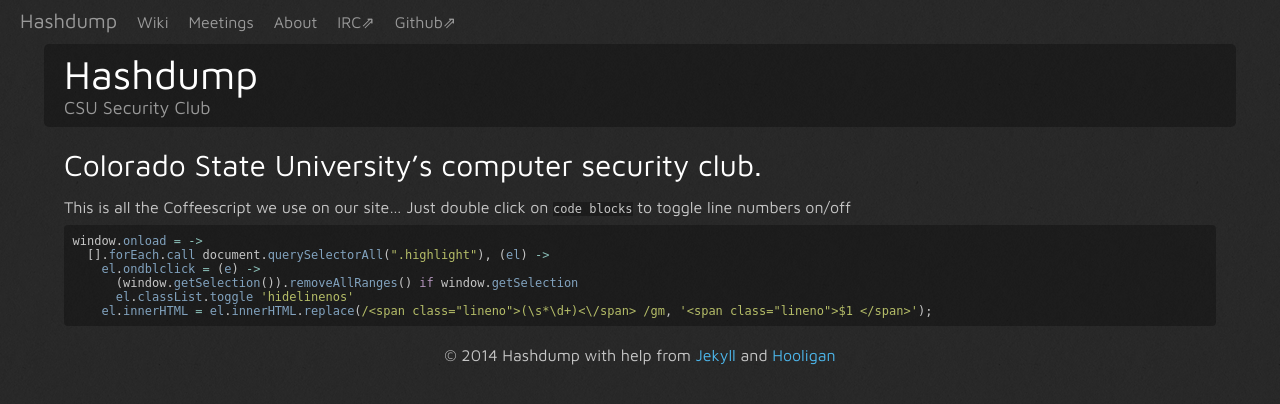
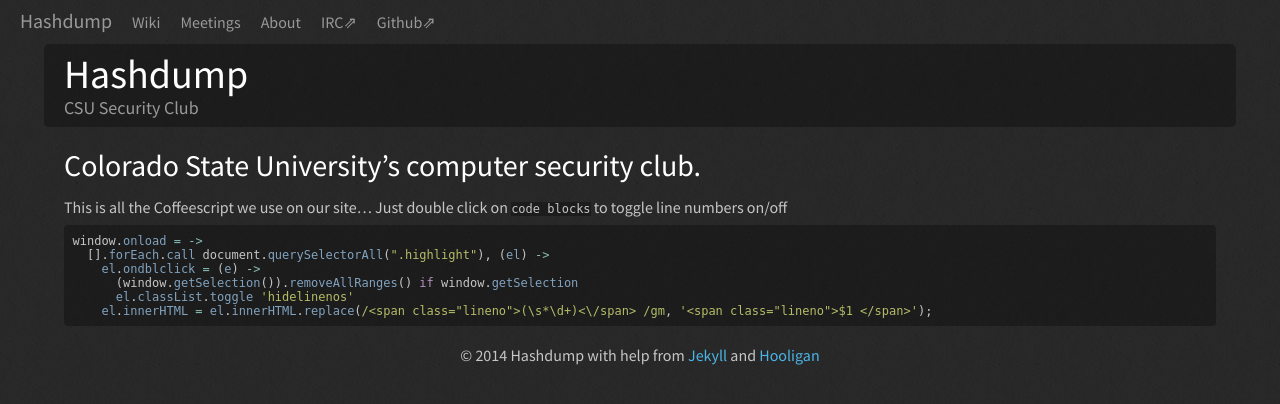
Before and after one commit to Hashdump/old-hashdump-site, a Jekyll site: the page built from index.md, in a window 1280 px wide. Shown: the top 404 px of the page. Built offline with Jekyll 4.4.1, drawn with Linux system fonts in a browser that asks for light colours; Markdown is read by kramdown in place of the engine named in the settings.

Commit message:
Switched to 'Source Sans Pro' font

```diff
--- a/assets/css/themes/_default.scss
+++ b/assets/css/themes/_default.scss
@@ -1,7 +1,7 @@
-@import url(http://fonts.googleapis.com/css?family=Maven+Pro);
+@import url(http://fonts.googleapis.com/css?family=Source+Sans+Pro);
 
 $fontsize: 16px;
-$fontfamily: 'Maven Pro', sans-serif;
+$fontfamily: 'Source Sans Pro', sans-serif;
 $fontsize-mono: 12px;
 $fontfamily-mono: "DejaVu Sans Mono", "Liberation Mono", Consolas, Menlo, Courier, monospace;
 
```
